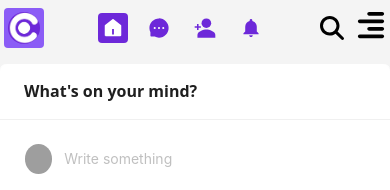
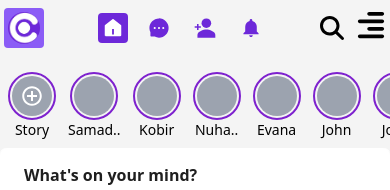
Before and after one commit to pixprocoder/social-media-app, a Next.js app: page /home in a window 390 px wide. Shown: the top 190 px of the page. Built offline with nearby package versions, Linux system fonts and the light colour scheme; no server answers; grey boxes are pictures that could not be loaded.

Commit message:
mobile responsive completed and showed the story like instagarm

```diff
--- /dev/null
+++ b/src/Components/home/MobileStory.tsx
@@ -0,0 +1,27 @@
+import React from "react";
+import { IoMdAddCircleOutline } from "react-icons/io";
+
+type IProps = {
+  name: string;
+  me?: boolean;
+};
+
+const MobileStory = ({ name, me }: IProps) => {
+  return (
+    <div className="flex flex-col items-center ">
+      <div className="relative w-12 h-12 rounded-full border-2  border-purple-700 flex justify-center items-center">
+        {me ? (
+          <div className="w-10 h-10 rounded-full flex justify-center items-center bg-gray-400">
+            <IoMdAddCircleOutline className="text-2xl text-white" />
+          </div>
+        ) : (
+          <div className="w-10 h-10 rounded-full  bg-gray-400"></div>
+        )}
+      </div>
+
+      <p className="text-sm">{name}</p>
+    </div>
+  );
+};
+
+export default MobileStory;
--- a/src/app/(withlayout)/home/page.tsx
+++ b/src/app/(withlayout)/home/page.tsx
@@ -4,6 +4,7 @@ import "../../../Components/home/home.modules.css";
 import LeftSideBar from "../../../Components/home/LeftSideBar";
 import MainFeed from "../../../Components/home/MainFeed";
 import RightSideBar from "../../../Components/home/RightSideBar";
+import MobileStory from "@/Components/home/MobileStory";
 
 const AfterLoginHomePage = () => {
   return (
@@ -12,6 +13,18 @@ const AfterLoginHomePage = () => {
         <div className="lg:grid lg:grid-cols-5 md:grid md:grid-cols-3 gap-4">
           <div className="hidden lg:block lg:col-span-1 md:col-span-1 sticky top-0 h-[90vh]">
             <LeftSideBar />
+          </div>
+          <div className="block lg:hidden  ">
+            <div className="flex my-2 gap-3 px-2 overflow-x-auto ">
+              <MobileStory name="Story" me={true} />
+              <MobileStory name="Samad.." />
+              <MobileStory name="Kobir" />
+              <MobileStory name="Nuha.." />
+              <MobileStory name="Evana" />
+              <MobileStory name="John" />
+              <MobileStory name="John" />
+              <MobileStory name="John" />
+            </div>
           </div>
           <div className="lg:col-span-3 md:col-span-1">
             <MainFeed />
```
